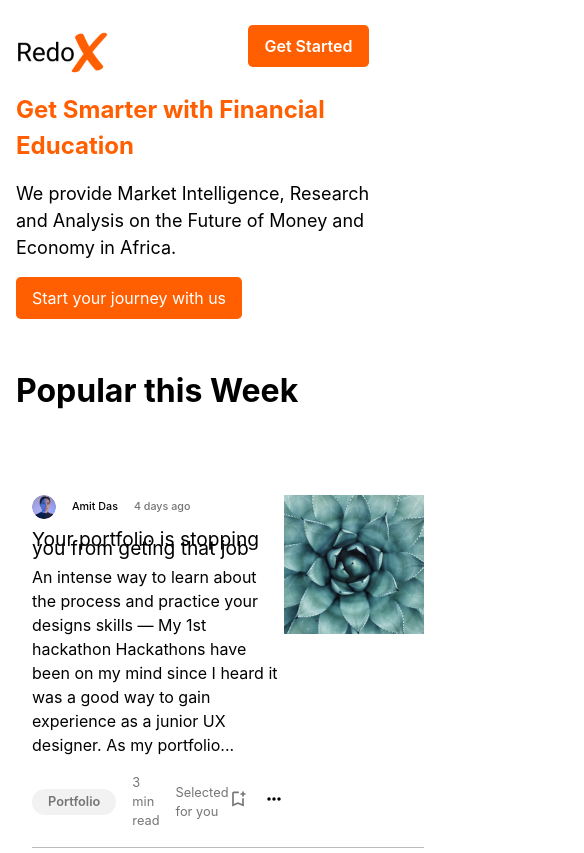
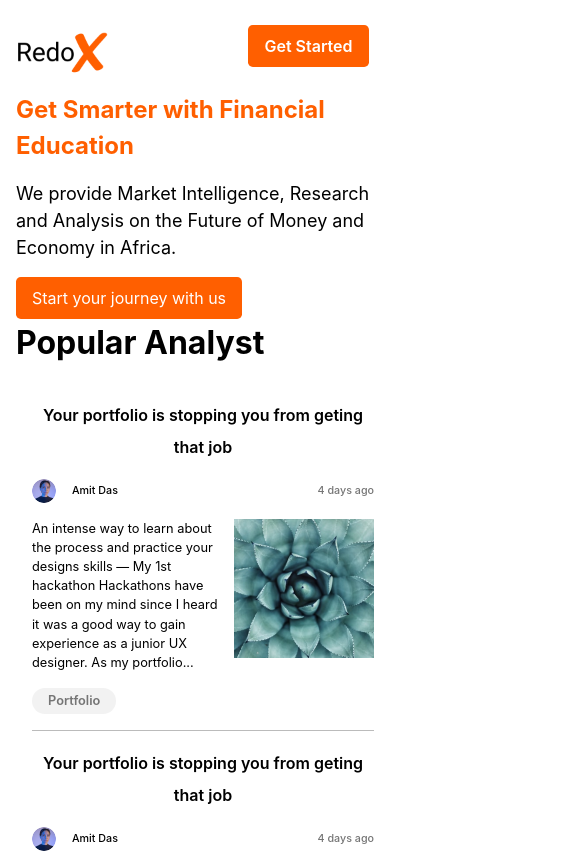
Before and after one commit to NaijaTechBro/redox_v, a React (Vite) app: page / in a window 390 px wide. Shown: the top 853 px of the page, 584 px wide, since content can reach past the window. Built offline with nearby package versions, Linux system fonts and the light colour scheme; no server answers.

Commit message:
feat: mobile complete

```diff
--- a/src/components/Layout/Navbar/Component/CTA.jsx
+++ b/src/components/Layout/Navbar/Component/CTA.jsx
@@ -9,7 +9,7 @@ const CTA = () => {
         </Link>
       </span>
       <span className="header__ctas--link header__ctas--link--btn">
-        <Link target="_blank" className="header__ctas--link__item" href="/register">
+        <Link target="_blank" className="header__ctas--link__item" to="/register">
           Get Started
         </Link>
       </span>
--- a/src/components/Layout/Popular/Popular.jsx
+++ b/src/components/Layout/Popular/Popular.jsx
@@ -1,14 +1,25 @@
+import { AiOutlinePlus } from "react-icons/ai"
+import { useContext } from "react"
 import PopularBoxes from "./components/PopularBoxes"
 import Sidebar from "./components/Sidebar"
 import "./popular.scss"
+import { UserContext } from "../../../context/UserContext"
+import { Link } from "react-router-dom"
 
 const Popular = () => {
+  const { user } = useContext(UserContext)
+
   return (
     <section className="popular section">
       <div className="container">
-        <h3 className="section--title">Popular this Week</h3>
+        {!user && (
+          <>
+            <h3 className="section--title mobile--hidden">Popular this Week</h3>
+            <h3 className="section--title desktop--hidden">Popular Analyst</h3>
+          </>
+        )}
         <div className="popular--grid">
-          <PopularBoxes />
+          <PopularBoxes user={user} />
           <Sidebar />
         </div>
       </div>
--- a/src/components/Layout/Popular/components/PopularBox.jsx
+++ b/src/components/Layout/Popular/components/PopularBox.jsx
@@ -6,14 +6,22 @@ import PopularUser from "../../../../assets/popular-user.png"
 const PopularBox = () => {
   return (
     <div className="popular-box">
+      <h4 className="popular-box__info--title title--mobile desktop--hidden text--center">Your portfolio is stopping you from geting that job</h4>
+      <div className="popular-box__info--top mobile--top desktop--hidden">
+        <div>
+          <img src={PopularUser} alt="Popular" className="popular-box__info--profile" />
+          <h6 className="popular-box__info--heading">Amit Das</h6>
+        </div>
+        <h6 className="popular-box__info--heading popular-box__info--heading--dimmed">4 days ago</h6>
+      </div>
       <div className="popular-box__info">
-        <div className="popular-box__info--top">
+        <div className="popular-box__info--top mobile--hidden">
           <img src={PopularUser} alt="Popular" className="popular-box__info--profile" />
           <h6 className="popular-box__info--heading">Amit Das</h6>
           <h6 className="popular-box__info--heading popular-box__info--heading--dimmed">4 days ago</h6>
         </div>
         <div className="popular-box__info--body">
-          <h4 className="popular-box__info--title">Your portfolio is stopping you from geting that job</h4>
+          <h4 className="popular-box__info--title mobile--hidden">Your portfolio is stopping you from geting that job</h4>
           <p className="popular-box__info--text">
             An intense way to learn about the process and practice your designs skills — My 1st hackathon Hackathons have been on my mind since I heard it was a good way to gain experience as a junior
             UX designer. As my portfolio...
@@ -22,10 +30,10 @@ const PopularBox = () => {
         <div className="popular-box__info--bottom">
           <div className="popular-box__info--meta meta">
             <span className="meta__category">Portfolio</span>
-            <span className="meta__time">3 min read</span>
-            <span className="meta__selected">Selected for you</span>
+            <span className="meta__time mobile--hidden">3 min read</span>
+            <span className="meta__selected mobile--hidden">Selected for you</span>
           </div>
-          <div className="popular-box__info--cta">
+          <div className="popular-box__info--cta mobile--hidden">
             <span>
               <MdOutlineBookmarkAdd size={20} />
             </span>
--- a/src/components/Layout/Popular/components/PopularBoxes.jsx
+++ b/src/components/Layout/Popular/components/PopularBoxes.jsx
@@ -1,8 +1,24 @@
+import { Link } from "react-router-dom"
 import PopularBox from "./PopularBox"
+import { AiOutlinePlus } from "react-icons/ai"
 
-const PopularBoxes = () => {
+const PopularBoxes = ({ user }) => {
   return (
     <div className="popular__boxes">
+      {user && (
+        <>
+          <div className="popular__user--managenent">
+            <h5 className="popular--username">Hi, {user.username}</h5>
+            <Link to="#" className="btn mobile--hidden">
+              Create Analysis
+            </Link>
+          </div>
+          <div className="popular__top">
+            <h5 className="popular__top--heading">Explore more on RedoX</h5>
+            <AiOutlinePlus size={25} className="desktop--hidden add--icon" />
+          </div>
+        </>
+      )}
       <PopularBox />
       <PopularBox />
       <PopularBox />
--- a/src/components/Layout/Popular/popular.scss
+++ b/src/components/Layout/Popular/popular.scss
@@ -2,8 +2,44 @@
 @import "../../../scss/mixins";
 
 .popular {
+  position: relative;
+  z-index: 0;
+
+  .add--icon {
+    color: $main;
+  }
+
+  &__user--managenent {
+    @include flex(space-between);
+
+    .btn {
+      @include btn;
+      border-radius: 0.5rem;
+      background: #fff;
+      border: 0.1rem solid $main;
+      color: $main;
+
+      &:hover {
+        color: #fff;
+      }
+    }
+  }
+
+  &--username {
+    font-size: 1.3rem;
+  }
+
+  &__top {
+    @include flex(space-between);
+    margin-top: 3rem;
+
+    &--heading {
+      font-size: 1.3rem;
+    }
+  }
+
   &--grid {
-    margin-top: 2rem;
+    margin-top: 1rem;
     display: grid;
     grid-template-columns: 1fr 22rem;
 
@@ -109,6 +145,7 @@
     grid-template-columns: 1fr 140px;
     border-bottom: 0.1rem solid #33333355;
     padding-block: 1rem;
+    gap: 1rem;
 
     &__info {
       &--top {
@@ -134,10 +171,11 @@
       &--title {
         font-weight: 400;
         font-size: 1.2rem;
-        line-height: 0.5;
+        line-height: 1;
       }
 
       &--text {
+        margin-top: 0;
         font-size: 1rem;
       }
 
@@ -177,4 +215,87 @@
       }
     }
   }
+
+  .mobile--top {
+    display: none;
+  }
 }
+
+@media (max-width: 768px) {
+  .popular {
+    padding-top: 0;
+
+    &__user--managenent {
+      .btn {
+        display: none;
+      }
+    }
+
+    &__top {
+      &--heading {
+        font-size: 1rem;
+        font-weight: 600;
+      }
+    }
+
+    &--username {
+      font-size: 1.1rem;
+      font-weight: 600;
+      color: #c8c8c8;
+    }
+
+    &--grid {
+      grid-template-columns: 1fr;
+    }
+
+    &__boxes {
+      padding-top: 0;
+      padding-right: 0;
+    }
+
+    &-box {
+      display: grid;
+      grid-template-columns: 1fr 140px;
+      border-bottom: 0.1rem solid #33333355;
+      padding-block: 1rem;
+
+      .title--mobile {
+        grid-column: span 2;
+        font-weight: 600;
+        font-size: 1rem;
+        line-height: 2;
+        margin-bottom: 0;
+      }
+
+      .mobile--top {
+        grid-column: span 2;
+        margin-bottom: 0;
+        @include flex($j: space-between);
+
+        & > div {
+          @include flex($j: flex-start);
+          gap: 1rem;
+        }
+      }
+
+      &__info {
+        &--top {
+          margin-bottom: 0;
+
+          &.mobile--hidden {
+            display: none;
+          }
+        }
+
+        &--text {
+          margin-top: 0 !important;
+          font-size: 0.8rem;
+        }
+
+        &--cta {
+          display: none;
+        }
+      }
+    }
+  }
+}
--- a/src/pages/Home/Home.jsx
+++ b/src/pages/Home/Home.jsx
@@ -2,15 +2,17 @@ import "./home.scss"
 import Navbar from "../../components/Layout/Navbar/Navbar"
 import Hero from "../../components/Layout/Hero/Hero"
 import Popular from "../../components/Layout/Popular/Popular"
+import { useContext } from "react"
+import { UserContext } from "../../context/UserContext"
 
 const Home = () => {
+  const { user } = useContext(UserContext)
+
   return (
     <>
       <Navbar />
-      <Hero />
+      {!user && <Hero />}
       <Popular />
-      {/* <Join />
-      <Footer /> */}
     </>
   )
 }
--- a/src/scss/App.scss
+++ b/src/scss/App.scss
@@ -19,12 +19,16 @@
   }
 }
 
+.text--center {
+  text-align: center;
+}
+
 .desktop--hidden {
   display: none;
 }
 
 .mobile--hidden {
-  display: bloc;
+  display: block;
 }
 
 @media screen and (max-width: 768px) {
```
Also changed, not shown: src/components/Layout/Navbar/Navbar.jsx (+1 -130 lines).
